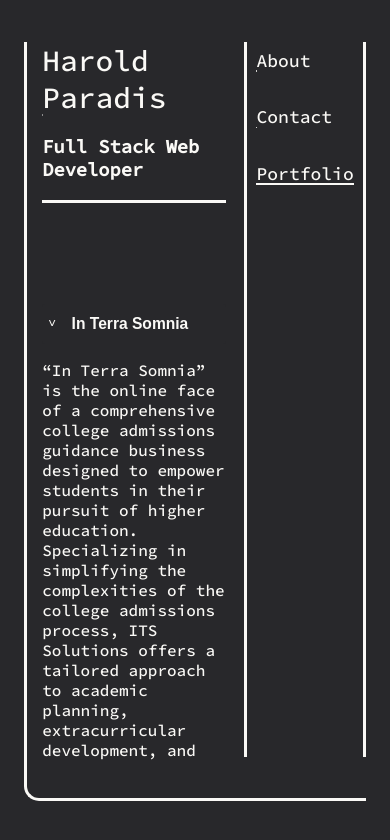
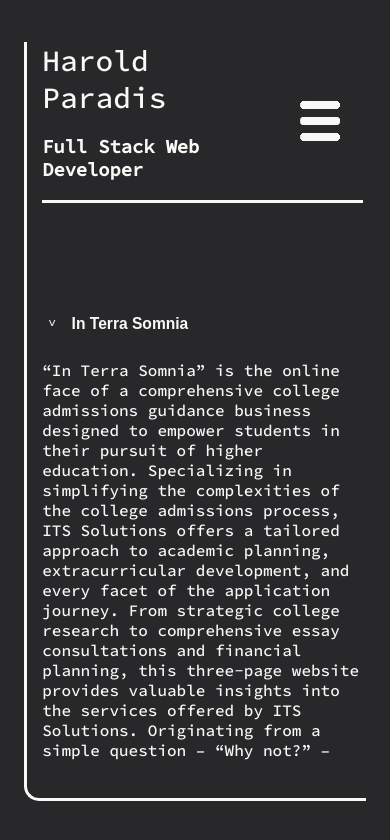
Before and after one commit to HalParadis/Portfolio, a React (Create React App) app: page /portfolio in a window 390 px wide. Shown: the top 840 px of the page. Built offline with nearby package versions, Linux system fonts and the light colour scheme.

Commit message:
made truely mobile responsive with hamburger menu. removed resume

```diff
--- a/public/style.css
+++ b/public/style.css
@@ -1,4 +1,8 @@
 @import url('https://fonts.googleapis.com/css2?family=Source+Code+Pro:wght@500&display=swap');
+
+
+
+/*-------- Main CSS ---------*/
 
 body {
   background-color: #28282B;
@@ -32,12 +36,17 @@ body {
 
   display: flex;
   flex-direction: column;
+  display: none;
 }
 
 .name-title-box {
   margin-bottom: 12vh;
   border-bottom: 3px solid #FAF9F6;
   width: 99%;
+
+  display: flex;
+  align-items: center;
+  justify-content: space-between;
 }
 
 .full-name {
@@ -111,6 +120,7 @@ body {
 
 .contact-info {
   display: flex;
+  flex-wrap: wrap;
 }
 
 .contacts-container {
@@ -205,3 +215,159 @@ body {
   background-color: #FAF9F6;
   color: #28282B;
 }
+
+
+/* ---------Phone Responsive & Hamburger Menu----------- */
+
+.hamburger {
+  display: flex;
+}
+
+.hamburger-icon {
+  /*
+    CSS Hamburger Menu Icon Element Source
+    Author: Temani Afif
+    April 22, 2022
+    https://freefrontend.com/css-hamburger-menu-icons/
+  */
+
+  /* @property --c {
+    syntax: "<color>";
+    inherits: false;
+    initial-value: #FAF9F6;
+  } */
+
+  --s: 40px; /* control the size */
+  --c: #FAF9F6; /* the color */
+
+  z-index: 2;
+
+  height: var(--s);
+  aspect-ratio: 1;
+  border: none;
+  padding: 0;
+  border-inline: calc(var(--s)/2) solid #0000;
+  box-sizing: content-box;
+  --_g1: linear-gradient(var(--c) 20%,#0000 0 80%,var(--c) 0)
+         no-repeat content-box border-box;
+  --_g2: radial-gradient(circle closest-side at 50% 12.5%,var(--c) 95%,#0000)
+         repeat-y content-box border-box;
+  background:
+    var(--_g2) left  var(--_p,0px) top,
+    var(--_g1) left  calc(var(--s)/10 + var(--_p,0px)) top,
+    var(--_g2) right var(--_p,0px) top,
+    var(--_g1) right calc(var(--s)/10 + var(--_p,0px)) top;
+  background-size:
+    20% 80%,
+    40% 100%;
+  position: relative;
+  clip-path: inset(0 25%);
+  -webkit-mask: linear-gradient(90deg,#0000,#000 25% 75%,#0000);
+  cursor: pointer;
+  transition:
+    background-position .3s var(--_s,.3s),
+    clip-path 0s var(--_s,.6s);
+  -webkit-appearance:none;
+  -moz-appearance:none;
+  appearance:none;
+}
+.hamburger-icon:before,
+.hamburger-icon:after {
+  content:"";
+  position: absolute;
+  border-radius: var(--s);
+  inset: 40% 0;
+  background: var(--c);
+  transition: transform .3s calc(.3s - var(--_s,.3s));
+}
+
+.hamburger-icon:checked {
+  clip-path: inset(0);
+  --_p: calc(-1*var(--s));
+  --_s: 0s;
+  --c: #28282B
+}
+.hamburger-icon:checked:before {
+  transform: rotate(45deg);
+}
+.hamburger-icon:checked:after {
+  transform: rotate(-45deg);
+}
+.hamburger-icon:focus-visible {
+  clip-path: none;
+  -webkit-mask: none;
+  border: none;
+  outline: 2px solid var(--c);
+  outline-offset: 5px;
+}
+
+.hamburger-menu {
+  transition: width 0.5s ease-out 0s;
+  overflow: hidden;
+  position: fixed;
+  top: 0;
+  right: 0;
+  z-index: 1;
+  background-color: rgb(250 249 246 / 90%);
+  height: 100vh;
+  display: flex;
+  flex-direction: column;
+  justify-content: center;
+  align-items: center;
+}
+
+.menu-link {
+  text-decoration: none;
+  margin-bottom: 4vh;
+  font-size: large;
+  color: #28282B;
+
+  display: block;
+  position: relative;
+  overflow: hidden;
+}
+
+.menu-link::after {
+  height: .1em;
+}
+
+.menu-underline {
+  text-decoration: none;
+  display: block;
+  position: relative;
+  overflow: hidden;
+}
+
+.menu-underline::after {
+  content: '';
+  position: absolute;
+  bottom: 0;
+  left: 0;
+  width: 100%;
+  background-color: #28282B;
+  opacity: 1;
+  transition: opacity 300ms, transform 300ms;
+  transform: translate3d(-100%, 0, 0);
+}
+
+.menu-underline:hover::after,
+.menu-underline:focus::after {
+  transform: translate3d(0, 0, 0);
+}
+
+.menu-collapsed {
+  width: 0;
+}
+
+.menu-expanded {
+  width: 100vw;
+}
+
+@media only screen and (min-width: 768px) {
+  .nav-column {
+    display: flex;
+  }
+  .hamburger {
+    display: none;
+  }
+}
--- a/src/App.js
+++ b/src/App.js
@@ -5,7 +5,8 @@ import {
   Contact,
   Portfolio,
   About,
-  TextLine
+  TextLine,
+  Hamburger
 } from './components';
 
 const App = () => {
@@ -35,6 +36,7 @@ const App = () => {
       <div className='outer-box'>
         <div className='left-inner-box'>
           <div className='name-title-box'>
+            <div>
               <Link
                 to='/'
                 className='dynamic-underline full-name'
@@ -42,6 +44,13 @@ const App = () => {
               >Harold Paradis</Link>
 
               <h3>Full Stack Web Developer</h3>
+            </div>
+
+            <Hamburger
+              aboutRef={aboutRef}
+              portfolioRef={portfolioRef}
+              contactRef={contactRef}
+            />
           </div>
 
           <Route exact path='/'>
--- a/src/components/Contact.js
+++ b/src/components/Contact.js
@@ -9,6 +9,10 @@ const Contact = () => {
         <div className='contacts-subcontainer'>
           <a className='contact-anchor link-button' href="mailto: halparadis@gmail.com">halparadis@gmail.com</a>
         </div>
+        {/* <h3>Phone:</h3>
+        <div className='contacts-subcontainer'>
+          <a className='contact-anchor link-button' href='tel: 510-501-5043'>(510) 501-5043</a>
+        </div> */}
       </div>
 
       <div className='contacts-container'>
@@ -16,7 +20,7 @@ const Contact = () => {
         <div className='contacts-subcontainer'>
           <a className='contact-anchor link-button' href="http://www.linkedin.com/in/hal-paradis">LinkedIn</a>
           <a className='contact-anchor link-button' href="https://github.com/HalParadis">GitHub</a>
-          <a className='contact-anchor link-button' href={resume} target='_blank'>Resume</a>
+          {/* <a className='contact-anchor link-button' href={resume} target='_blank'>Resume</a> */}
         </div>
       </div>
     </div>
--- /dev/null
+++ b/src/components/Hamburger.js
@@ -0,0 +1,54 @@
+import React, { useState, useEffect, useRef } from 'react';
+import { Link } from 'react-router-dom';
+
+const Hamburger = ({aboutRef, contactRef, portfolioRef}) => {
+  const [isExpanded, setIsExpanded] = useState(false);
+  const contentRef = useRef(null);
+
+  useEffect(() => {
+    const classList = contentRef.current.classList;
+    const icon = document.getElementById("hamburger-icon");
+    if (isExpanded) {
+      classList.replace('menu-collapsed', 'menu-expanded');
+    }
+    else {
+      classList.replace('menu-expanded', 'menu-collapsed');
+      if (icon.checked) icon.checked = false;
+    }
+  }, [isExpanded])
+
+  return (
+    <div className='hamburger'>
+      <input
+        type="checkbox"
+        role="button"
+        aria-label="Display the menu"
+        className="hamburger-icon"
+        id="hamburger-icon"
+        onClick={() => setIsExpanded(!isExpanded)}
+      ></input>
+      <div className='menu-collapsed hamburger-menu' ref={contentRef}>
+        <Link
+          to='/about'
+          className='menu-link menu-underline'
+          ref={aboutRef}
+          onClick={() => setIsExpanded(!isExpanded)}
+        >About</Link>
+        <Link
+          to='/contact'
+          className='menu-link menu-underline'
+          ref={contactRef}
+          onClick={() => setIsExpanded(!isExpanded)}
+        >Contact</Link>
+        <Link
+          to='/portfolio'
+          className='menu-link menu-underline'
+          ref={portfolioRef}
+          onClick={() => setIsExpanded(!isExpanded)}
+        >Portfolio</Link>
+      </div>
+    </div>
+  )
+}
+
+export default Hamburger;
--- a/src/components/index.js
+++ b/src/components/index.js
@@ -3,3 +3,4 @@ export { default as Contact } from './Contact';
 export { default as Project } from './Project';
 export { default as About } from './About';
 export { default as TextLine } from './TextLine';
+export { default as Hamburger } from './Hamburger';
```
Lines whose indentation alone changed are shown as unchanged.
